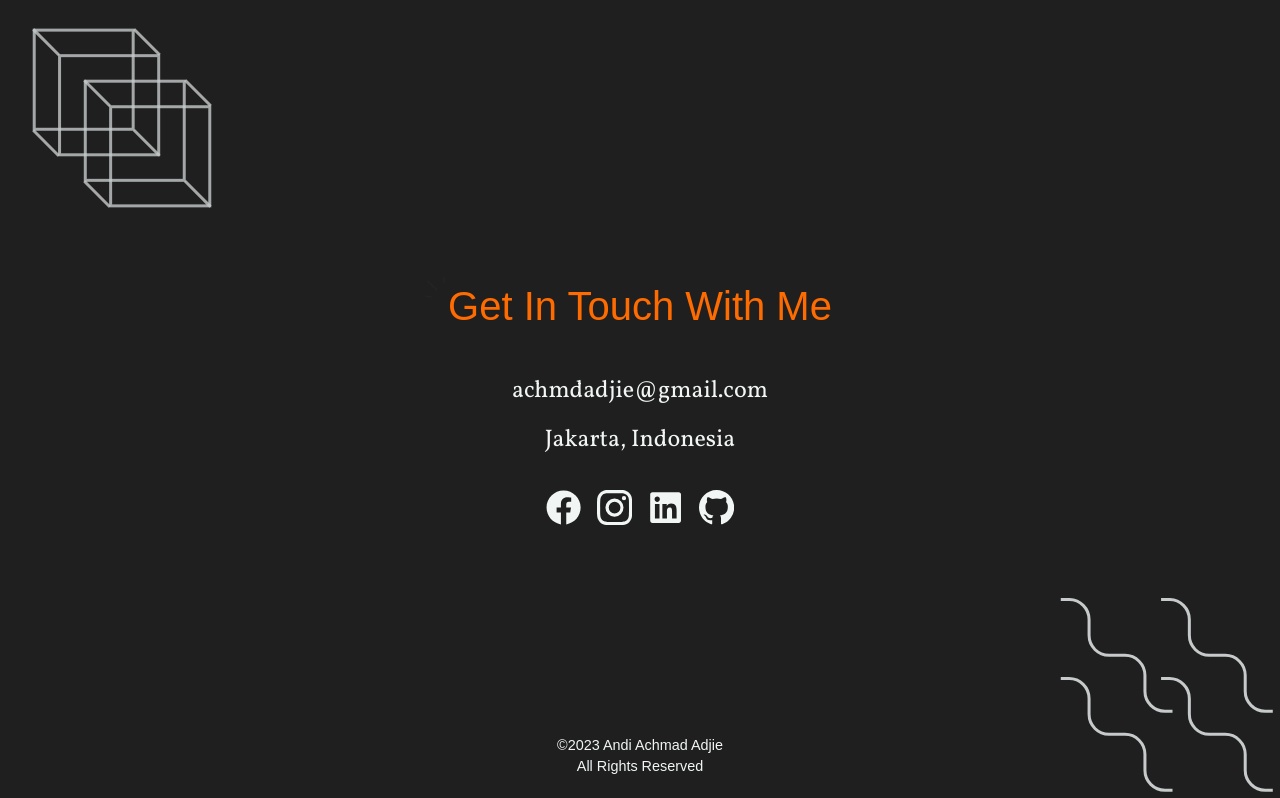
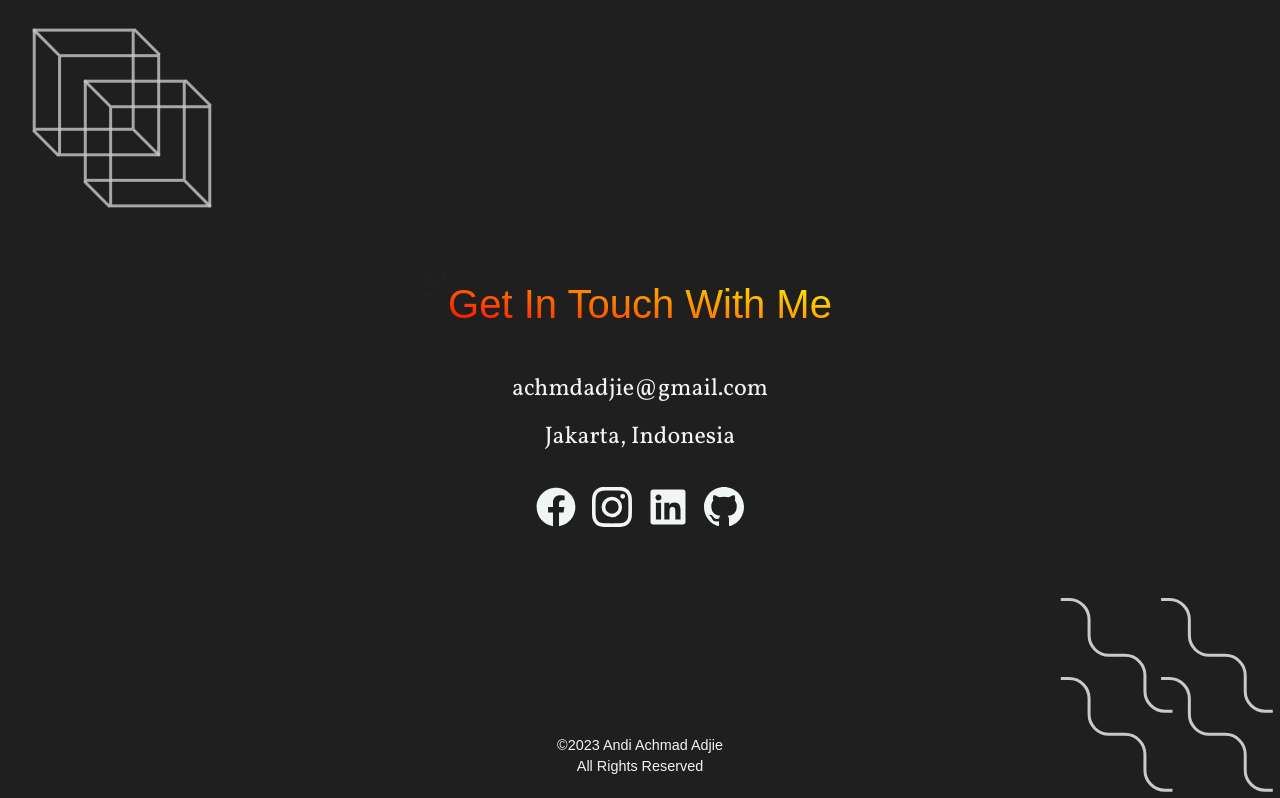
Before and after one commit to achmadjie/my-portfolio, a Next.js app: page / in a window 1280 px wide. Shown: the part 2398-3196 px from the top of the page. Built offline with nearby package versions, Linux system fonts and the light colour scheme; a web font is replaced by a local one.

Commit message:
add animation when the socmed is hover

```diff
--- a/app/components/footer/Footer.jsx
+++ b/app/components/footer/Footer.jsx
@@ -66,16 +66,16 @@ const Footer = () => {
       </div>
       <div className={`${styles.footer_socmed} d-flex flex-row`}>
         <Link href="https://www.facebook.com/achmadjieee">
-          <FaFacebook className={`${styles.socmed_logo}`} />
+          <FaFacebook className={`${styles.socmed_logo} ${styles.facebook_logo}`} />
         </Link>
         <Link href="https://www.instagram.com/achmadjie_">
-          <BsInstagram className={`${styles.socmed_logo}`} />
+          <BsInstagram className={`${styles.socmed_logo} ${styles.instagram_logo}`} />
         </Link>
         <Link href="https://www.linkedin.com/in/achmadjie">
-          <FaLinkedin className={`${styles.socmed_logo}`} />
+          <FaLinkedin className={`${styles.socmed_logo} ${styles.linkedin_logo}`} />
         </Link>
         <Link href="https://github.com/achmadjie">
-          <BsGithub className={`${styles.socmed_logo}`} />
+          <BsGithub className={`${styles.socmed_logo} ${styles.github_logo}`} />
         </Link>
       </div>
       <div
--- a/app/components/footer/Footer.module.css
+++ b/app/components/footer/Footer.module.css
@@ -7,7 +7,7 @@
   gap: 2rem;
 }
 
-.plane_container{
+.plane_container {
   display: none;
 }
 
@@ -46,8 +46,11 @@
 }
 
 .footer_title {
+  background: linear-gradient(10deg, red, yellow);
+  background-clip: text;
+  -webkit-text-fill-color: transparent;
   font-size: 2.5rem;
-  color: var(--orange);
+  /* color: var(--orange); */
   font-weight: bold;
   cursor: default;
 }
@@ -62,7 +65,7 @@
 }
 
 .socmed_logo {
-  font-size: 2.2rem;
+  font-size: 2.5rem;
 }
 
 .copyright_section span {
@@ -88,8 +91,25 @@
 }
 
 .socmed_logo:hover {
-  color: blue;
-  transition: 0.5s;
+  transition: 0.4s;
+  transform: rotate(360deg);
+}
+
+.facebook_logo:hover {
+  color: #1877f2;
+}
+
+.instagram_logo:hover {
+  /* background: linear-gradient(10deg, #f9ce34, #ee2a7b, #6228d7); */
+  color: #ee2a7b;
+}
+
+.linkedin_logo:hover {
+  color: #0078c7;
+}
+
+.github_logo:hover {
+  color: #f5f5f5;
 }
 
 /* .snake_vector{
@@ -113,7 +133,7 @@
     gap: 1rem;
   }
 
-  .plane_container{
+  .plane_container {
     display: inline-block;
     /* background-color: red; */
     width: 102vw;
@@ -123,19 +143,18 @@
     overflow: hidden;
   }
 
-  .plane_vector{
+  .plane_vector {
     /* transform: rotate(50deg); */
     animation: fly 3s linear infinite;
   }
 
   @keyframes fly {
-	0%{
-		transform: translateX(-50px) rotate(50deg);
+    0% {
+      transform: translateX(-20vw) rotate(50deg);
     }
-	100%{
+    100% {
       transform: translateX(100vw) rotate(50deg);
     }
-
   }
 
   .blink_title {
@@ -162,6 +181,15 @@
     gap: 0.5rem;
   }
 
+  /* .contact_details{
+    background: right / 0% 100% no-repeat linear-gradient(10deg, red, yellow);
+    transition: background-size 500ms;
+  }
+
+  .contact_details:hover{
+    background: left / 100% 100% no-repeat linear-gradient(10deg, red, yellow);
+  } */
+
   .footer_socmed {
     gap: 0.7rem;
   }
@@ -170,11 +198,7 @@
     font-size: 1.7rem;
   }
 
-  .cube_vector{
-	display: none;
-  }
-
-  .snake_vector{
+  .cube_vector, .snake_vector {
     display: none;
   }
 
```
Also changed, not shown: public/polygon.svg (added), 1 other file (tests, documents, lock files or other folders). Lines whose indentation alone changed are shown as unchanged.
